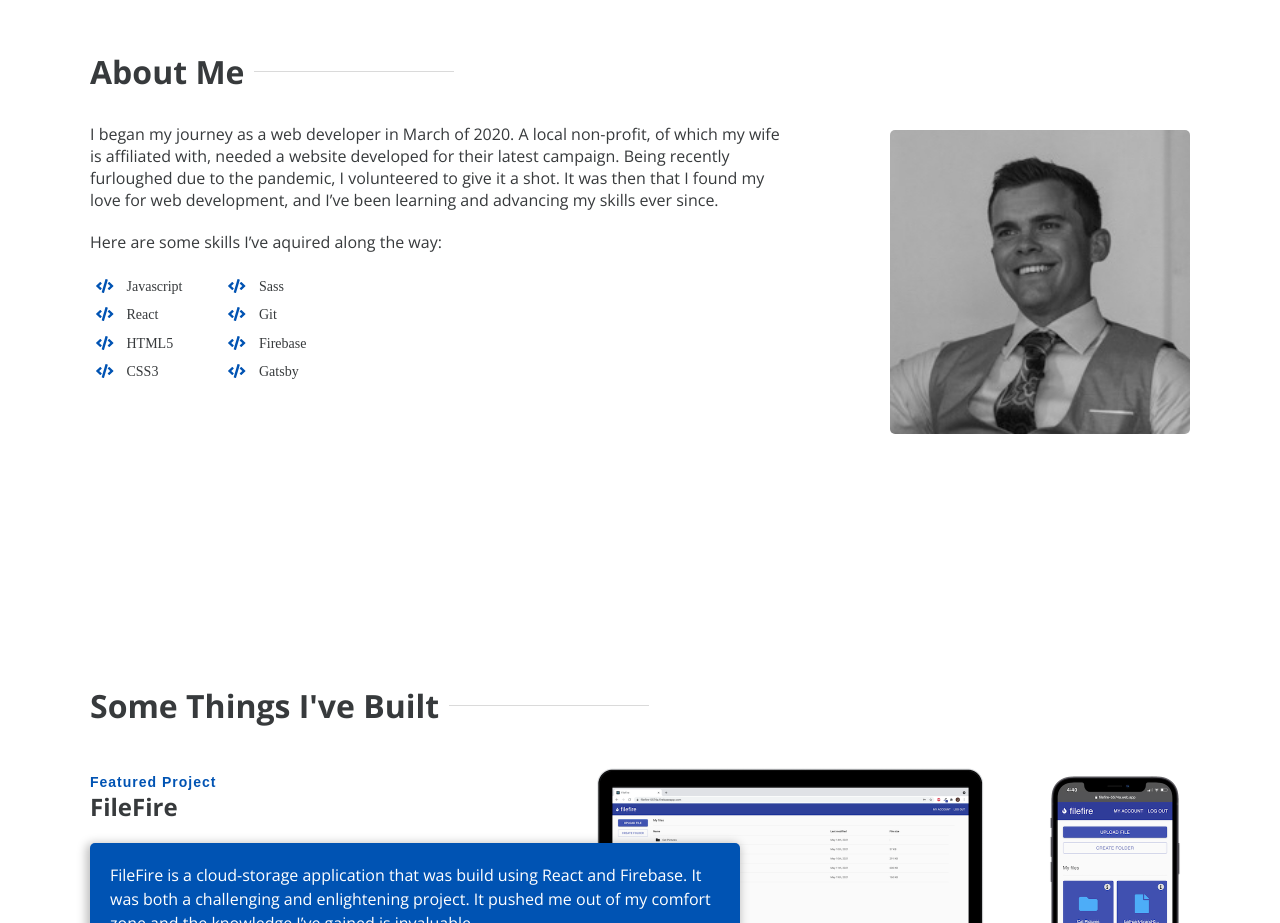
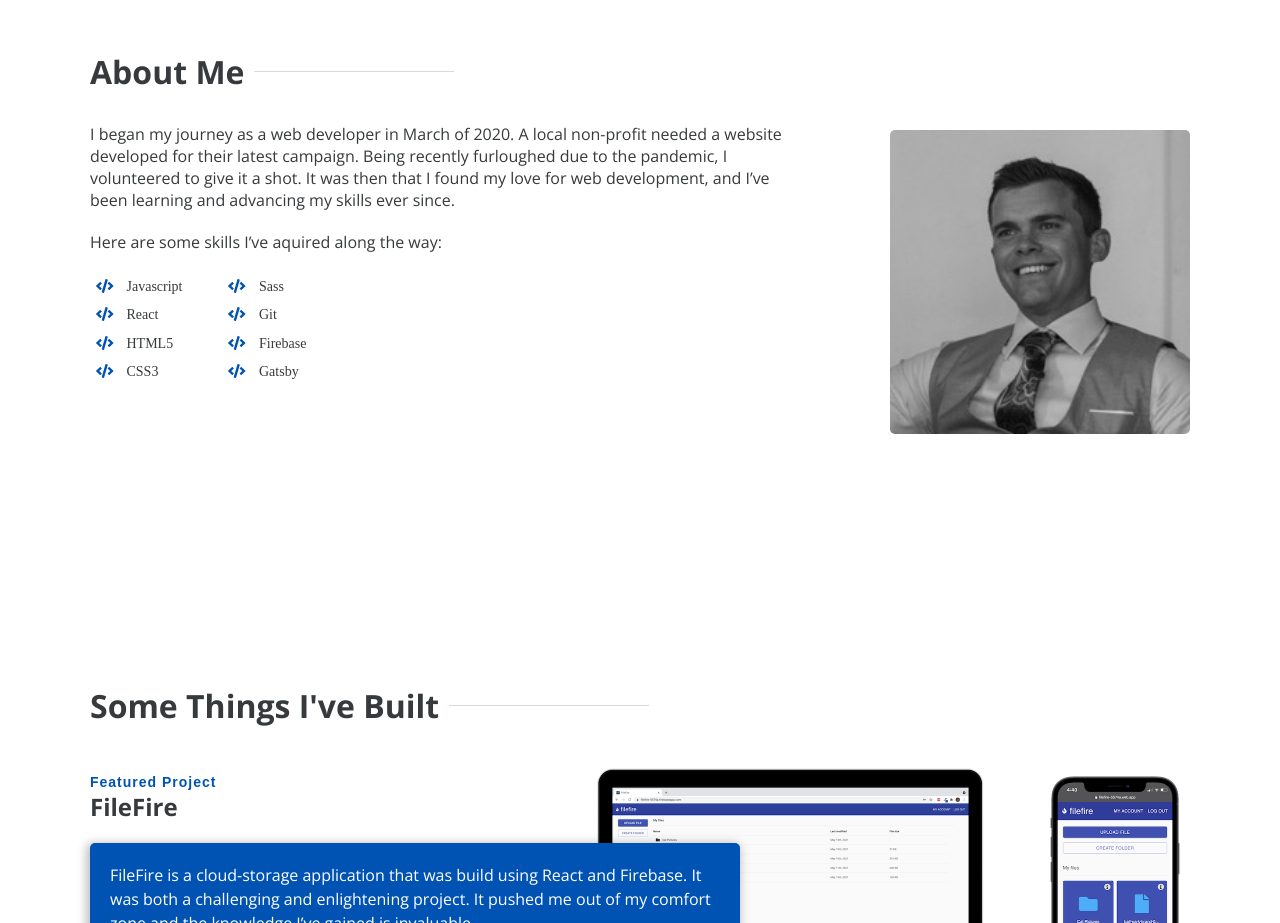
Before and after one commit to jbcortez/portfolio, a Gatsby site: page / in a window 1280 px wide. Shown: the part 960-1883 px from the top of the page. Built offline with nearby package versions, Linux system fonts and the light colour scheme; Gatsby itself is replaced by a stand-in of ours; a small style sheet from the web is missing.

Commit message:
more text adjustments

```diff
--- a/src/components/About.js
+++ b/src/components/About.js
@@ -15,11 +15,10 @@ const About = () => {
 
         <p className='about__text'>
           I began my journey as a web developer in March of 2020. A local
-          non-profit, of which my wife is affiliated with, needed a website
-          developed for their latest campaign. Being recently furloughed due to
-          the pandemic, I volunteered to give it a shot. It was then that I
-          found my love for web development, and I’ve been learning and
-          advancing my skills ever since.
+          non-profit needed a website developed for their latest campaign. Being
+          recently furloughed due to the pandemic, I volunteered to give it a
+          shot. It was then that I found my love for web development, and I’ve
+          been learning and advancing my skills ever since.
         </p>
 
         <p className='about__text'>
```
